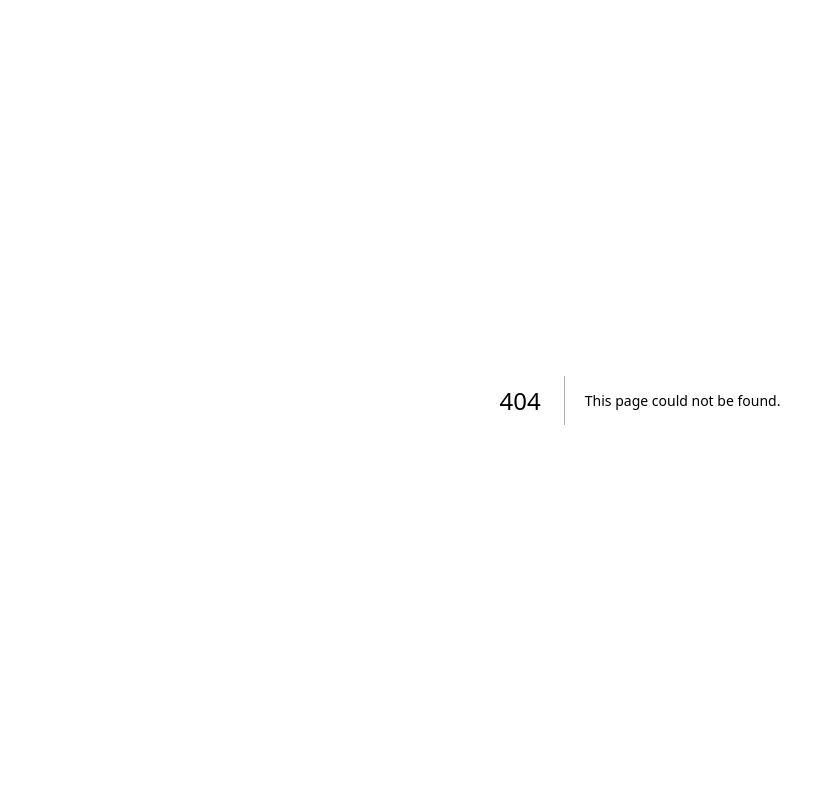
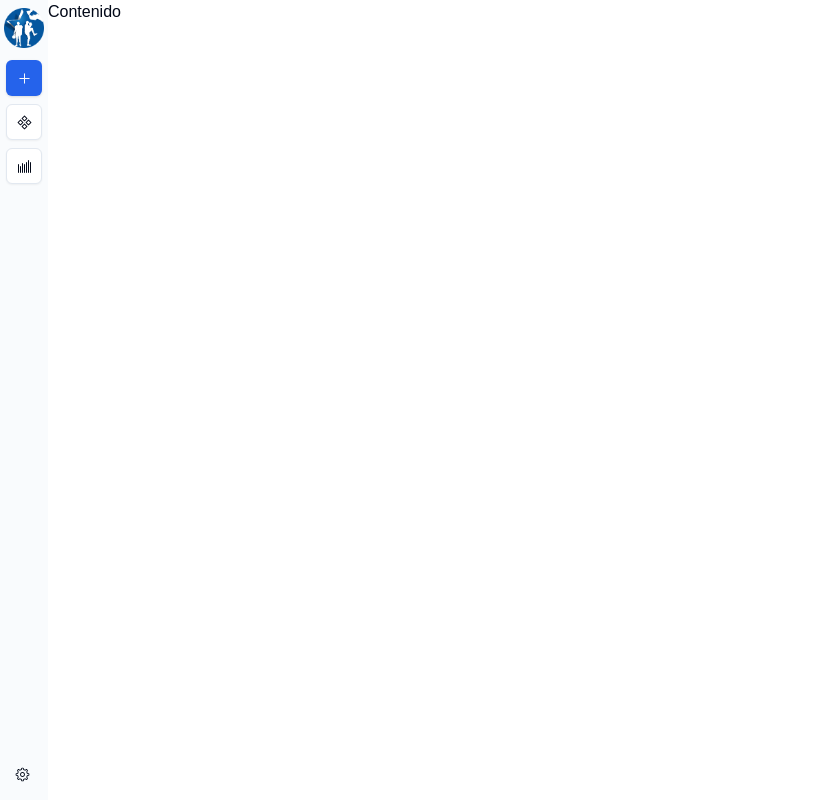
Before and after one commit to No-Country-simulation/c21-02-ft-java-react, a Next.js app in the folder frontend/: page /nueva-apuesta in a window 1280 px wide. Before the commit this address had no page. Shown: the whole page, without its empty margins (0-839 px from the left). Built offline with nearby package versions, Linux system fonts and the light colour scheme.

Commit message:
basic routing logged in user

```diff
--- /dev/null
+++ b/frontend/app/(iniciado-sesion)/apuestas/page.tsx
@@ -0,0 +1,7 @@
+export default function Page() {
+  return (
+    <>
+      <div>Contenido</div>
+    </>
+  );
+}
--- /dev/null
+++ b/frontend/app/(iniciado-sesion)/estadisticas/page.tsx
@@ -0,0 +1,7 @@
+export default function Page() {
+  return (
+    <>
+      <div>Contenido</div>
+    </>
+  );
+}
--- a/frontend/app/apuestas/page.tsx
+++ b/frontend/app/(iniciado-sesion)/layout.tsx
@@ -1,11 +1,15 @@
 import NavbarAuthenticated from "@/components/navbars/authenticated/navbar-authenticated";
 
-export default function Page() {
+export default function Layout({
+  children,
+}: Readonly<{
+  children: React.ReactNode;
+}>) {
   return (
     <>
       <div className="flex min-h-screen">
         <NavbarAuthenticated />
-        <div className="grow"></div>
+        <div className="grow">{children}</div>
       </div>
     </>
   );
--- /dev/null
+++ b/frontend/app/(iniciado-sesion)/mi-cuenta/page.tsx
@@ -0,0 +1,7 @@
+export default function Page() {
+  return (
+    <>
+      <div>Contenido</div>
+    </>
+  );
+}
--- /dev/null
+++ b/frontend/app/(iniciado-sesion)/nueva-apuesta/page.tsx
@@ -0,0 +1,7 @@
+export default function Page() {
+  return (
+    <>
+      <div>Contenido</div>
+    </>
+  );
+}
```
